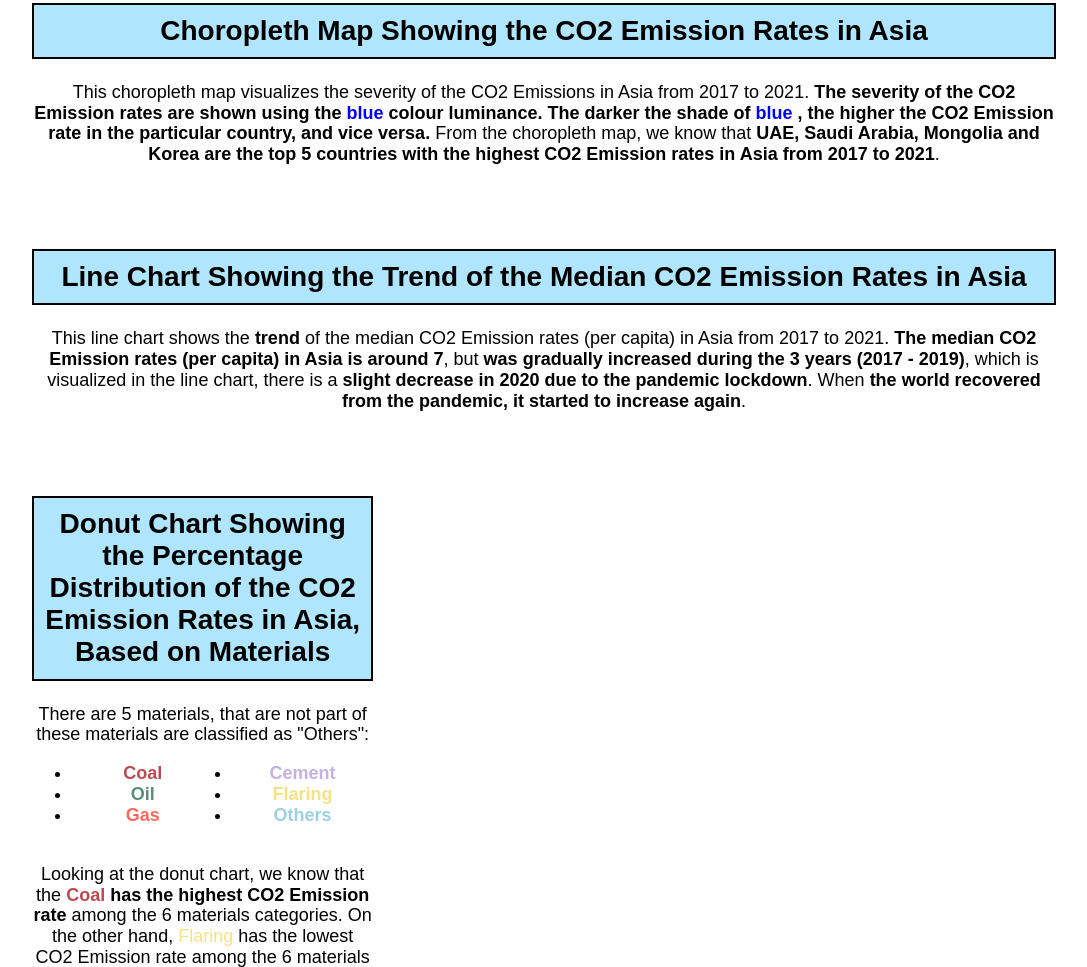
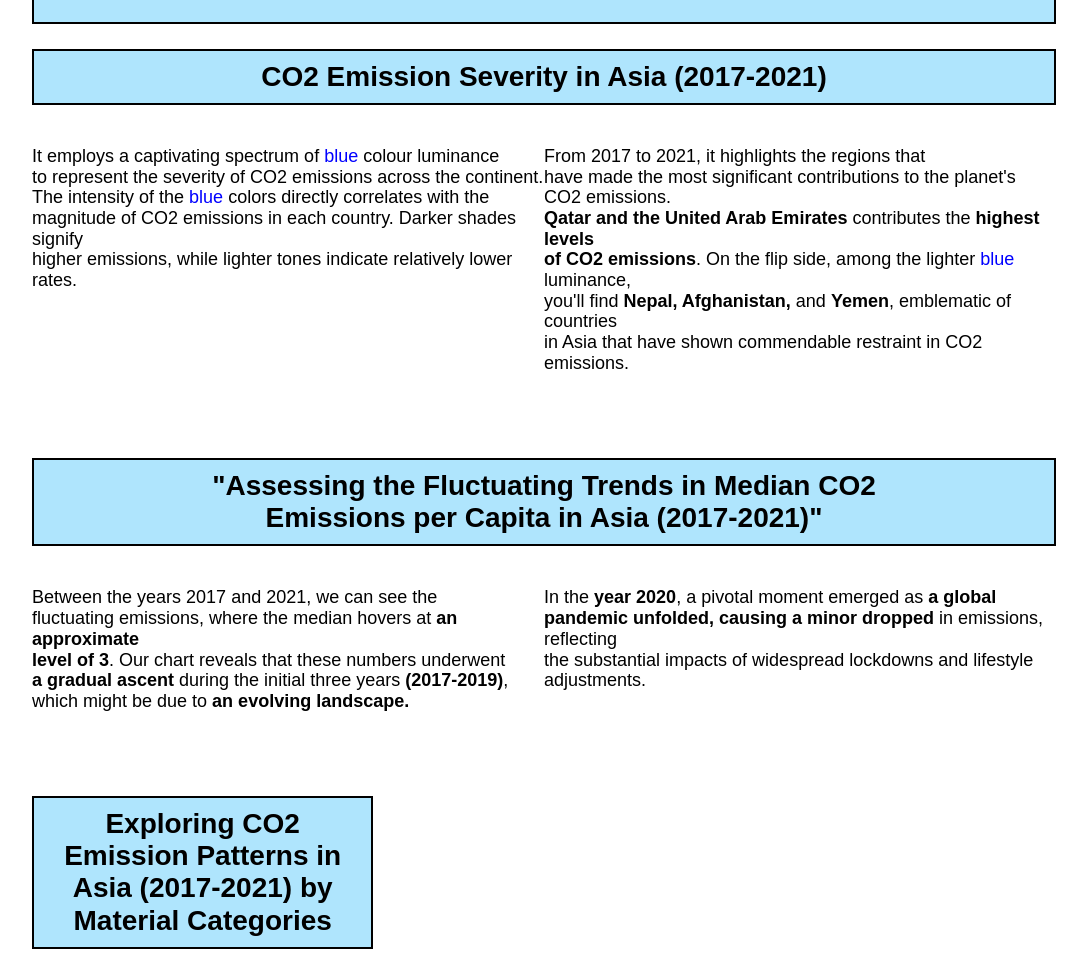
Before and after one commit to deslliew/dva2, a plain HTML site: page index.html in a window 1280 px wide. Shown: the part 589-1556 px from the top of the page, without its empty margins (116-1203 px from the left). Drawn offline with nearby package versions, Linux system fonts and the light colour scheme; a script that the page names is missing.

Commit message:
Update index.html - update alignment for text based on feedback

```diff
--- a/index.html
+++ b/index.html
@@ -21,7 +21,7 @@
 
 
 </head>
-<body style="background-color: #ddd;">
+<body style="background-color: #D3D3D3;">
     <div style="background-color: white; width: 100%; padding: 0 20px;">
 <style> div {text-align: center;} </style>
 <style>
@@ -47,7 +47,7 @@
       <div class="pure-u-1-1">
         <h3 style = "background-color: #afe5fd; padding: 10px; border: 2px solid black;"> <br>High carbon emissions have significant consequences,
           affecting both the environment <br>and everyone within it. Therefore, it is imperative to closely<br>examine these emissions for the betterment
-          of our environment<br> and the well-being of future generations. In this webpage, we<br >will be looking at different visualizations that
+          of our environment<br> and the well-being of future generations. <br><br>In this webpage, we<br >will be looking at different visualizations that
           aim to <b>provide<br> insights on the CO2 Emissions in Asia from 2017 - 2021.</b>
           <br><br>Data Source:
             <a href="https://www.kaggle.com/datasets/thedevastator/global-fossil-co2-emissions-by-country-2002-2022">Global Fossil CO2 Emissions by Country (2002-2022)</a>
@@ -58,17 +58,32 @@
 
     <!-- pure grid group -->
     <div class="pure-g">
+        <div class="pure-u-1-4">
+            <!-- Left part of the content -->
+        </div>
         <div class="pure-u-1-1">
-            <h2 style = "background-color: #afe5fd; padding: 10px; border: 2px solid black;"> Choropleth Map Showing the CO2 Emission Rates in Asia</h2>
-            <p>This choropleth map visualizes the severity of the CO2 Emissions in Asia from 2017 to 2021.
-                <b>The severity of the CO2 Emission rates are shown using the <font color="blue">blue </font> colour luminance.</b> <b>The darker the shade
-                of <font color="blue">blue </font>, the higher the CO2 Emission rate in the particular country, and vice versa.</b>
-                From the choropleth map, we know that <b>UAE, Saudi Arabia, Mongolia and Korea are the top 5 countries
-                with the highest CO2 Emission rates in Asia from 2017 to 2021</b>.
+            <h2 style="background-color: #afe5fd; padding: 10px; border: 2px solid black; text-align: center;">CO2 Emission Severity in Asia (2017-2021)</h2>
+        </div>
+        <div class="pure-u-1-2" style="text-align: left;">
+            <p>
+                It employs a captivating spectrum of <font color="blue">blue </font> colour luminance<br>
+                to represent the severity of CO2 emissions across the continent.<br>
+                The intensity of the <font color="blue">blue </font> colors directly correlates with the<br>
+                 magnitude of CO2 emissions in each country. Darker shades signify<br>
+                 higher emissions, while lighter tones indicate relatively lower rates.<br>
+            </p>
+        </div>
+        <div class="pure-u-1-2" style="text-align: left;">
+            <p>From 2017 to 2021, it highlights the regions that <br>
+                have made the most significant contributions to the planet's CO2 emissions. <br>
+                <b>Qatar and the United Arab Emirates</b> contributes the <b>highest levels <br>
+                of CO2 emissions</b>. On the flip side, among the lighter <font color="blue">blue </font> luminance, <br>
+                you'll find <b>Nepal, Afghanistan,</b> and <b>Yemen</b>, emblematic of countries <br>
+                in Asia that have shown commendable restraint in CO2 emissions. <br>
             </p>
         </div>
         <div class="pure-u-1-1">
-          <div id="vis1" class="vis-container"></div>
+            <div id="vis1" class="vis-container"></div>
         </div>
     </div>
     <!-- end pure grid group -->
@@ -78,12 +93,21 @@
     <!-- pure grid group -->
     <div class="pure-g">
         <div class="pure-u-1-1">
-            <h2 style = "background-color: #afe5fd; padding: 10px; border: 2px solid black;"> Line Chart Showing the Trend of the Median CO2 Emission Rates in Asia</h2>
-            <p>This line chart shows the <b>trend</b> of the median CO2 Emission rates (per capita)
-                in Asia from 2017 to 2021. <b>The median CO2 Emission rates (per capita) in Asia is
-                around 7</b>, but <b>was gradually increased during the 3 years (2017 - 2019)</b>, which is visualized
-                in the line chart, there is a <b>slight decrease in 2020 due to the pandemic lockdown</b>. When <b>the world
-                  recovered from the pandemic, it started to increase again</b>.
+            <h2 style = "background-color: #afe5fd; padding: 10px; border: 2px solid black;"> "Assessing the Fluctuating Trends in Median CO2<br>Emissions per Capita in Asia (2017-2021)"</h2>
+        </div>
+        <div class="pure-u-1-2" style="text-align: left;">
+            <p>
+                Between the years 2017 and 2021, we can see the <br>
+                fluctuating emissions, where the median hovers at <b>an approximate <br>
+                level of 3</b>. Our chart reveals that these numbers underwent <br>
+                <b>a gradual ascent</b> during the initial three years <b>(2017-2019)</b>, <br>
+                which might be due to <b>an evolving landscape.</b> <br>
+            </p>
+        </div>
+        <div class="pure-u-1-2" style="text-align: left;">
+            <p>In the <b>year 2020</b>, a pivotal moment emerged as <b>a global <br>
+                pandemic unfolded, causing a minor dropped</b> in emissions, reflecting <br>
+                the substantial impacts of widespread lockdowns and lifestyle adjustments. <br>
             </p>
         </div>
         <div class="pure-u-1-1">
@@ -94,11 +118,10 @@
     <!-- end pure grid group -->
 
     <br><br>
-
     <!-- pure grid group -->
     <div class="pure-g">
         <div class="pure-u-1-3">
-            <h2 style="background-color: #afe5fd; padding: 10px; border: 2px solid black;">Donut Chart Showing the Percentage Distribution of the CO2 Emission Rates in Asia, Based on Materials</h2>
+            <h2 style="background-color: #afe5fd; padding: 10px; border: 2px solid black;">Exploring CO2 Emission Patterns in Asia (2017-2021) by Material Categories</h2>
             <p>There are 5 materials, that are not part of these materials are classified as "Others": <br>
             <div class="two-column-list">
                 <ul>
@@ -106,13 +129,13 @@
                         <li><b><font color="#5b8e7d">Oil</font></b></li>
                         <li><b><font color="#ff6961">Gas</font></b></li>
                         <li><b><font color="#C3B1E1">Cement</font></b></li>
-                        <li><b><font color="#f4e285">Flaring</font></b></li>
+                        <li><b><font color="#e99012">Flaring</font></b></li>
                         <li><b><font color="#9ed0e1">Others</font></b></li>
                 </ul>
             </div>
-            <br>Looking at the donut chart, we know that the <b><font color="#bc4b51">Coal</font> has the highest CO2 Emission rate</b>
-             among the 6 materials categories. On the other hand, <font color="#f4e285">Flaring</font> has the lowest CO2 Emission
-            rate</b> among the 6 materials categories. This pattern persisted throughout the 5 years, from 2017 to 2021.
+            <br>Looking at the donut chart, we know that the <b><font color="#bc4b51">Coal</font></b> has the <b>highest CO2 Emission rate</b>
+             among the 6 materials categories. On the other hand, <b><font color="#e99012">Flaring</font></b> has the <b>lowest CO2 Emission
+            rate</b> among the 6 materials categories. This <b>pattern persisted throughout the 5 years</b>, from 2017 to 2021.
             </p>
         </div>
         <div class="pure-u-2-3">
@@ -132,14 +155,12 @@
           <div id="vis4" class="vis-container" style="padding-right: 20px; padding-top: 0px"></div>
       </div>
       <div class="pure-u-1-3">
-          <h2 style="background-color: #afe5fd; padding: 10px; border: 2px solid black;">Stacked Bar Chart Showing the Difference Between the Average CO2 Emission Rates in Asia, Based on Sectors</h2>
-          <p>Looking at the stacked bar chart, <b>the average <font color="#aec7e8">Construction and Building Materials Sector </font> CO2 Emission rates in Asia between 2017 and
-              2021 were always lower than the average <font color="#dea5a4">Energy Sector </font> and <font color="#a5a4de">Transportation Sector </font> CO2 Emission rates</b>.
-              The <font color="#aec7e8">Construction and Building Materials Sector </font> has the lowest emission of CO2 rates throughout the five years from 2017 to 2021.
-              While the <font color="#a5a4de">Transportation Sector </font> has the highest CO2 Emission rate from 2017 to 2021. Also, we can see that <b>the sum of the average CO2 Emission
-              rates of all sectors decreased in 2020 when all activities were put to halt
-              </b>.
-          </p>
+          <h2 style="background-color: #afe5fd; padding: 10px; border: 2px solid black;">Average CO2 Emission Trends by Sector in Asia (2017-2021)</h2>
+
+            <li><b><font color="#aec7e8">Construction and Building Materials Sector</font></b> consistently had the <b>lowest average CO2 emissions throughout the five years.</b></li><br>
+            <li>The CO2 emission rates in the <b><font color="#dea5a4">Transportation</font> and <font color="#a5a4de">Oil & Gas sectors</font> often fluctuated</b>, with periods when one sector's emissions were higher than the other.</li><br>
+            <li>A collective drop in emissions across all sectors occurred in 2020 during the pandemic.</li>
+
       </div>
   </div>
 
@@ -151,7 +172,7 @@
       <div class="pure-u-1-1 small-font">
         <p>
           This visualisation is created by Liew Li Xuan.
-          <br> Last updated: 10/10/2023 </br>
+          <br> Last updated: 10/10/2023 <br>
         </p>
       </div>
     </div>
```
